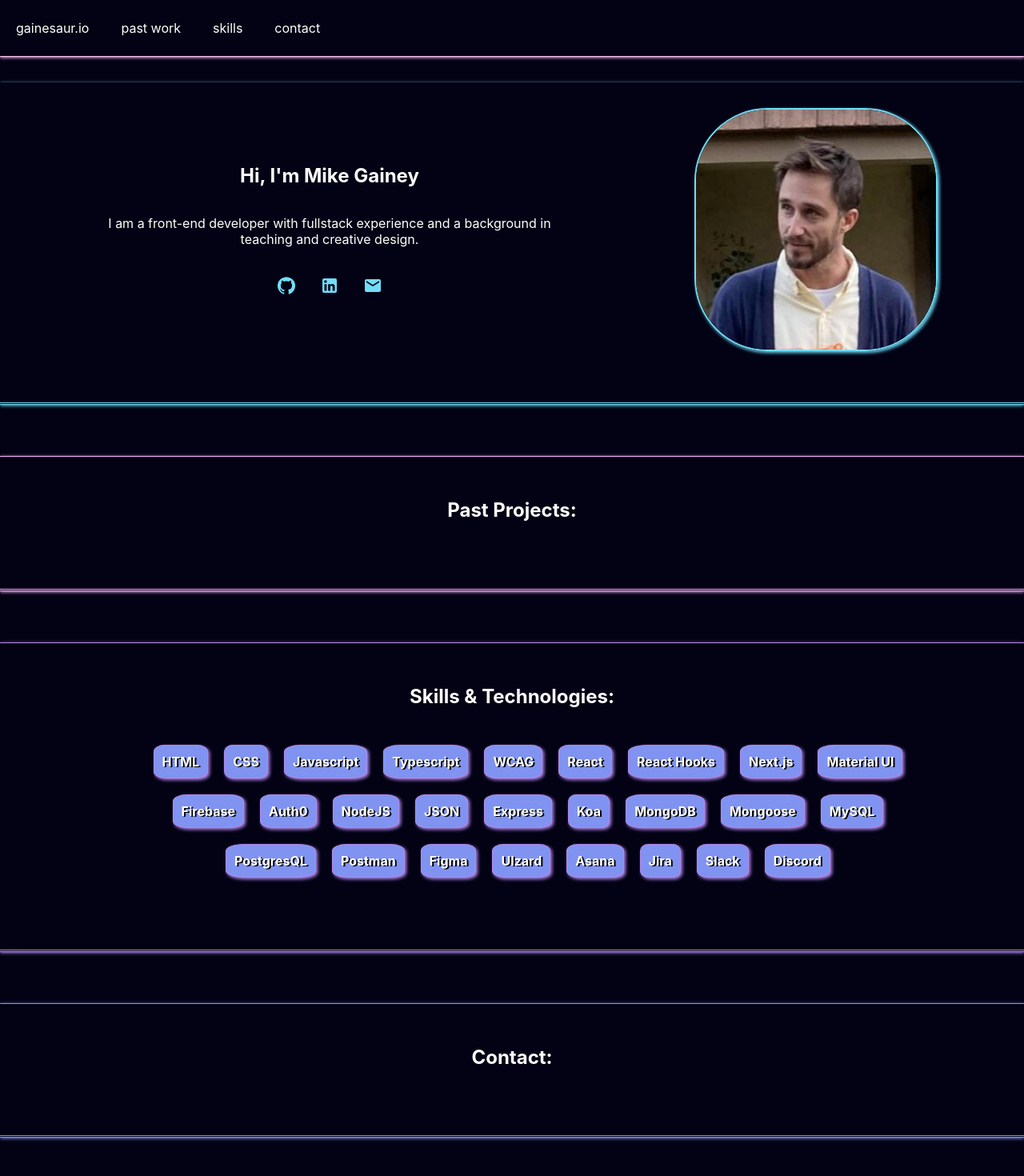
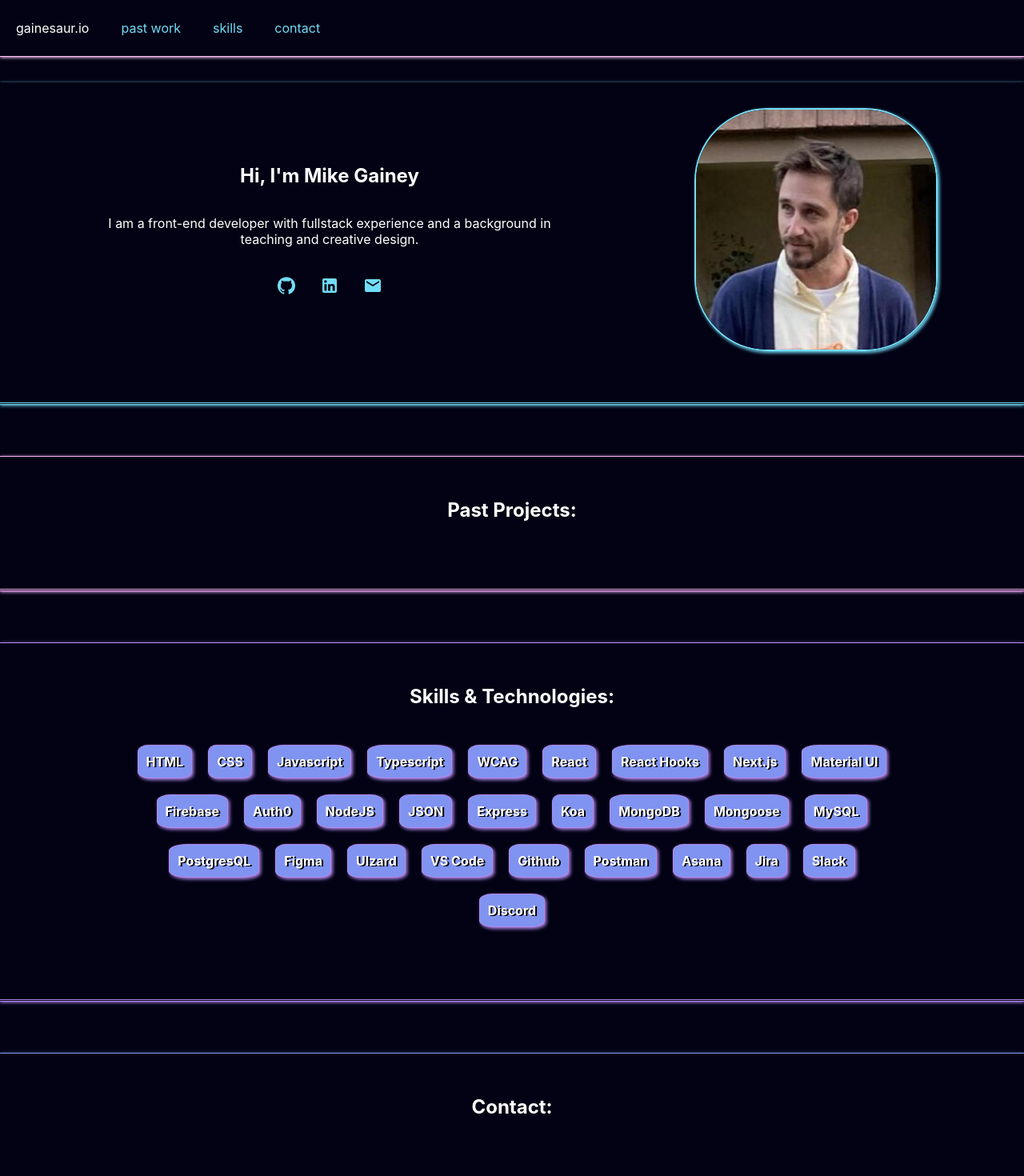
Before and after one commit to gainesaurus/portfolio, a React (Create React App) app: page / in a window 1280 px wide. Shown: the top 1470 px of the page at 80% size. Built offline with nearby package versions, Linux system fonts and the light colour scheme.

Commit message:
add section ids, navbar links & smooth scrolling

```diff
--- a/public/index.html
+++ b/public/index.html
@@ -24,7 +24,7 @@
       work correctly both with client-side routing and a non-root public URL.
       Learn how to configure a non-root public URL by running `npm run build`.
     -->
-    <title>React App</title>
+    <title>Gainesaur.io</title>
   </head>
   <body>
     <noscript>You need to enable JavaScript to run this app.</noscript>
--- a/src/Components/Contact.tsx
+++ b/src/Components/Contact.tsx
@@ -2,7 +2,7 @@ import styles from './Contact.module.css';
 
 const Contact = () => {
   return (
-    <section className={styles.container}>
+    <section id="contact" className={styles.container}>
       <h2 className={styles.heading}>Contact:</h2>
     </section>
   );
--- a/src/Components/Navbar.tsx
+++ b/src/Components/Navbar.tsx
@@ -2,12 +2,12 @@ import styles from './Navbar.module.css';
 
 const Navbar = () => {
   return (
-    <section className={styles.container}>
+    <header className={styles.container}>
       <p className={styles.links}>gainesaur.io</p>
-      <p className={styles.links}>past work</p>
-      <p className={styles.links}>skills</p>
-      <p className={styles.links}>contact</p>
-    </section>
+      <a href="#projects" className={styles.links}>past work</a>
+      <a href="#skills" className={styles.links}>skills</a>
+      <a href="#contact" className={styles.links}>contact</a>
+    </header>
   );
 }
 
--- a/src/Components/SkillsList.module.css
+++ b/src/Components/SkillsList.module.css
@@ -19,6 +19,7 @@
   height: fit-content;
   flex-wrap: wrap;
   justify-content: center;
+  padding: 0;
 }
 
 .skillNode {
--- a/src/Components/SkillsList.tsx
+++ b/src/Components/SkillsList.tsx
@@ -3,7 +3,7 @@ import styles from './SkillsList.module.css';
 
 const SkillsList = () => {
   return (
-    <section className={styles.container}>
+    <section id="skills" className={styles.container}>
       <h2 className={styles.heading}>Skills &amp; Technologies:</h2>
       <ul className={styles.skillList}>
         {skills.map(skill =>
--- a/src/data.tsx
+++ b/src/data.tsx
@@ -49,9 +49,11 @@ export const skills = [
   "Mongoose",
   "MySQL",
   "PostgresQL",
-  "Postman",
   "Figma",
   "UIzard",
+  "VS Code",
+  "Github",
+  "Postman",
   "Asana",
   "Jira",
   "Slack",
--- a/src/index.css
+++ b/src/index.css
@@ -4,6 +4,10 @@
   --skills: #b388eb;
   --contact: #8093f1;
   --about: #72ddf7;
+}
+
+html {
+  scroll-behavior: smooth;
 }
 
 body {
```
